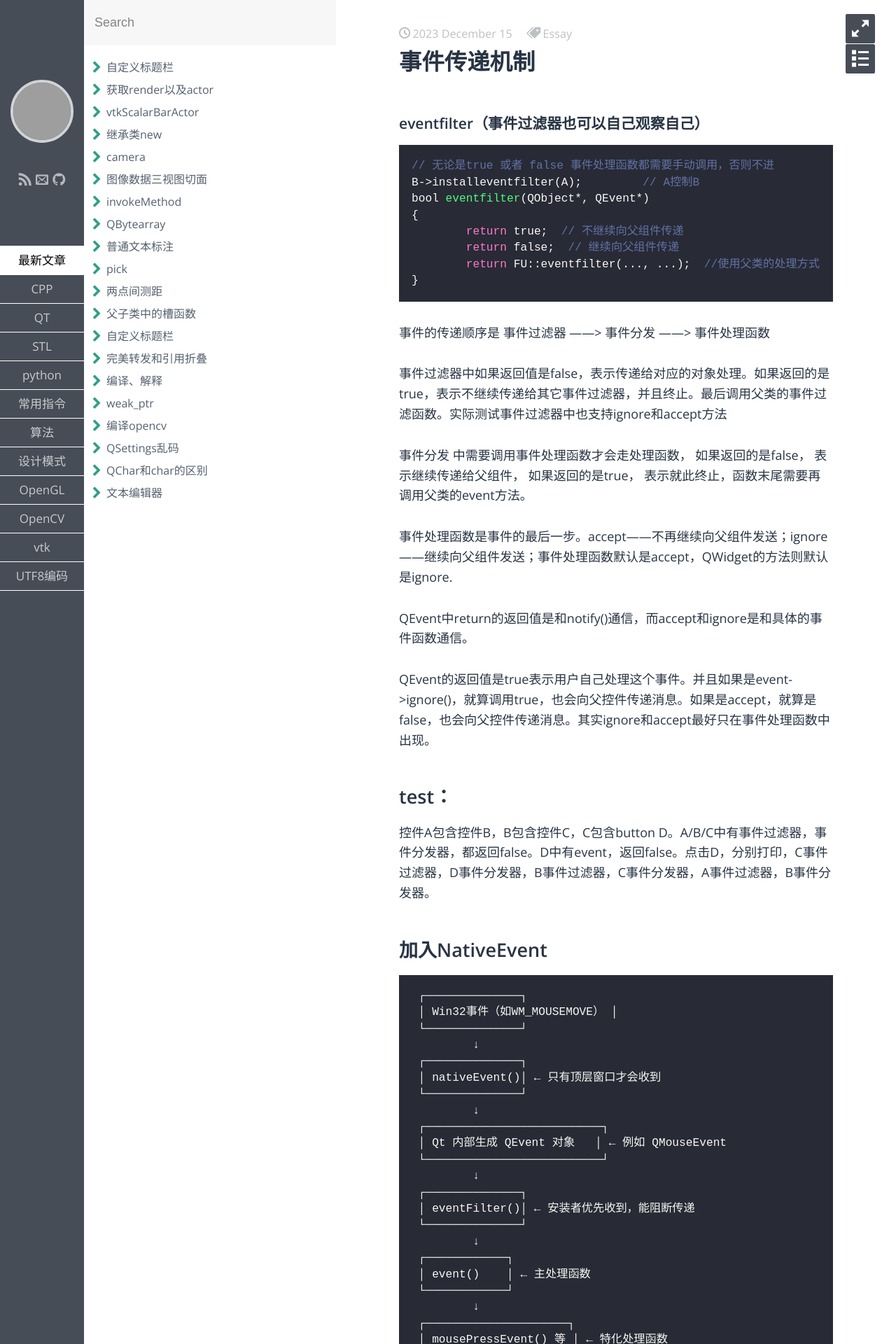
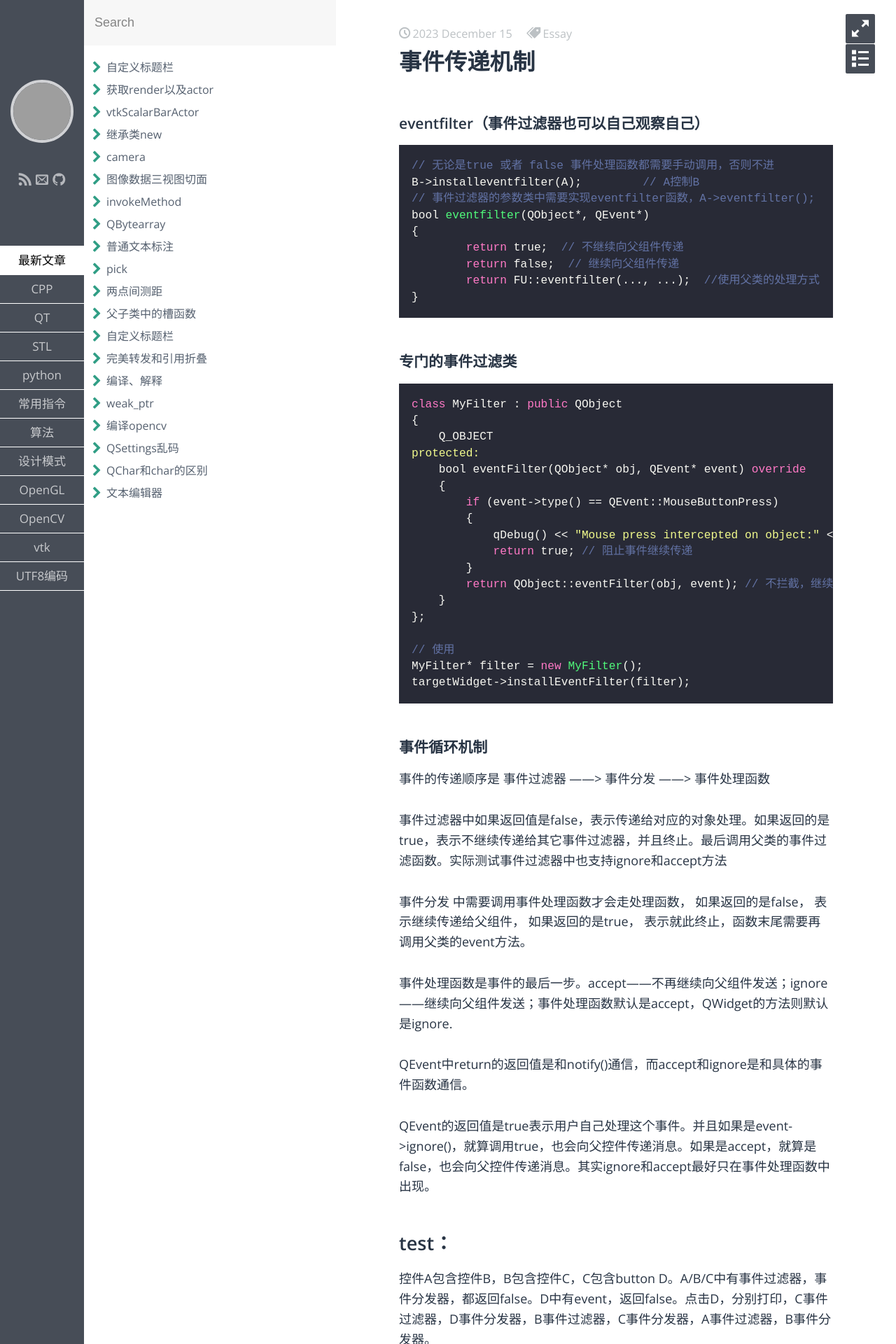
Before and after one commit to aliangaaa/aliangaaa.github.io, a Jekyll site: the page built from _posts/QT/2023-12-15-事件传递机制.md, in a window 1280 px wide. Shown: the top 1920 px of the page at 70% size. Built offline with Jekyll 4.4.1, drawn with Linux system fonts in a browser that asks for light colours; some web fonts are replaced; grey boxes are pictures that could not be loaded.

Commit message:
Update 2023-12-15-事件传递机制.md

````diff
--- a/_posts/QT/2023-12-15-事件传递机制.md
+++ b/_posts/QT/2023-12-15-事件传递机制.md
@@ -11,6 +11,7 @@ description:
 ```cpp
 // 无论是true 或者 false 事件处理函数都需要手动调用，否则不进
 B->installeventfilter(A);         // A控制B
+// 事件过滤器的参数类中需要实现eventfilter函数，A->eventfilter();
 bool eventfilter(QObject*, QEvent*)
 {
 	return true;  // 不继续向父组件传递
@@ -18,7 +19,28 @@ bool eventfilter(QObject*, QEvent*)
 	return FU::eventfilter(..., ...);  //使用父类的处理方式
 }
 ```
+### 专门的事件过滤类
+```cpp
+class MyFilter : public QObject
+{
+    Q_OBJECT
+protected:
+    bool eventFilter(QObject* obj, QEvent* event) override
+    {
+        if (event->type() == QEvent::MouseButtonPress)
+        {
+            qDebug() << "Mouse press intercepted on object:" << obj;
+            return true; // 阻止事件继续传递
+        }
+        return QObject::eventFilter(obj, event); // 不拦截，继续传递
+    }
+};
 
+// 使用
+MyFilter* filter = new MyFilter();
+targetWidget->installEventFilter(filter);
+```
+### 事件循环机制
 事件的传递顺序是 事件过滤器 ——> 事件分发 ——> 事件处理函数
 
 事件过滤器中如果返回值是false，表示传递给对应的对象处理。如果返回的是true，表示不继续传递给其它事件过滤器，并且终止。最后调用父类的事件过滤函数。实际测试事件过滤器中也支持ignore和accept方法
````
